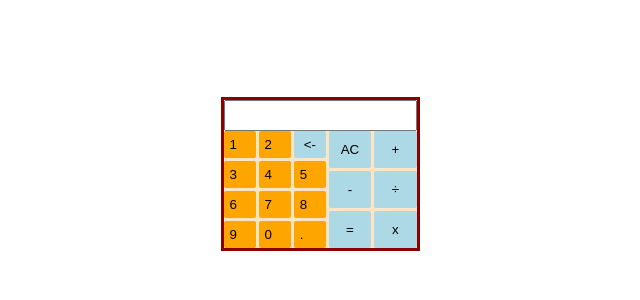
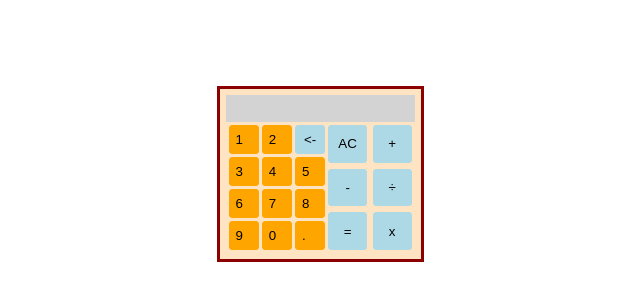
Before and after one commit to hanzi-code/Calculator, a plain HTML site: page index.html in a window 1280 px wide. Shown: the part 226-526 px from the top of the page, without its empty margins (320-960 px from the left). Drawn offline with Linux system fonts and the light colour scheme.

Commit message:
Edit styles.css add padding and a background for the inputfield

```diff
--- a/CSS/styles.css
+++ b/CSS/styles.css
@@ -13,7 +13,7 @@ body {
 
 button {
     border: none;
-    border-radius: 2px;
+    border-radius: 3px;
 }
 
 button:hover {
@@ -23,22 +23,27 @@ button:hover {
 .number {
     background-color: orange;
     display: flex;
+    border: 1px solid orange;
     padding: 6px;
 }
 
 .operation {
     background-color: lightblue;
+    border: 1px solid lightblue;
     padding: 6px;
 }
 
 .inputHere {
     padding: 6px;
+    background-color: lightgrey;
+    border: none;
 }
 
 .buttons-container {
     display: grid;
     grid-template-columns: auto auto;
     gap: 3px;
+    padding: 3px;
 }
 
 .numbers {
@@ -50,16 +55,16 @@ button:hover {
 .operations {
     display: grid;
     grid-template-columns: repeat(2, 1fr);
-    gap: 3px;
+    gap: 6px;
 }
 
 .inputHere:focus {
-    box-shadow: 1px 1px 1px black;
-    border-radius: 3px;
+    box-shadow: 0 0 5px rgba(102, 175, 233, 0.5);
     outline: none;
 }
 
 .container {
     border: 3px solid darkred;
     background-color: bisque;
+    padding: 6px;
 }
```
